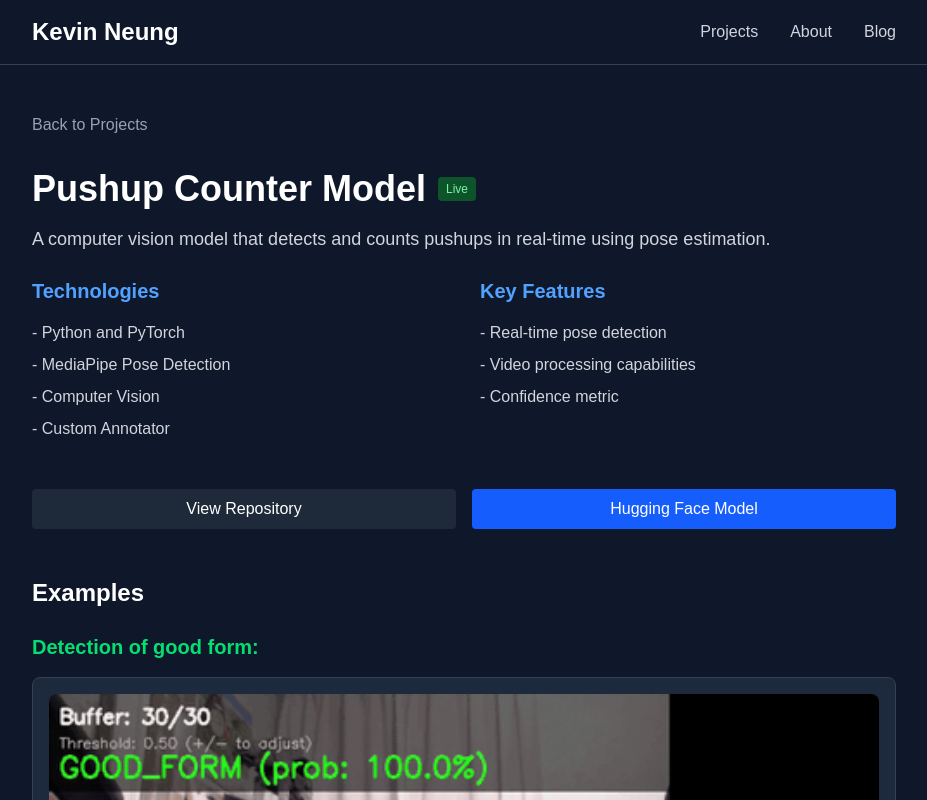
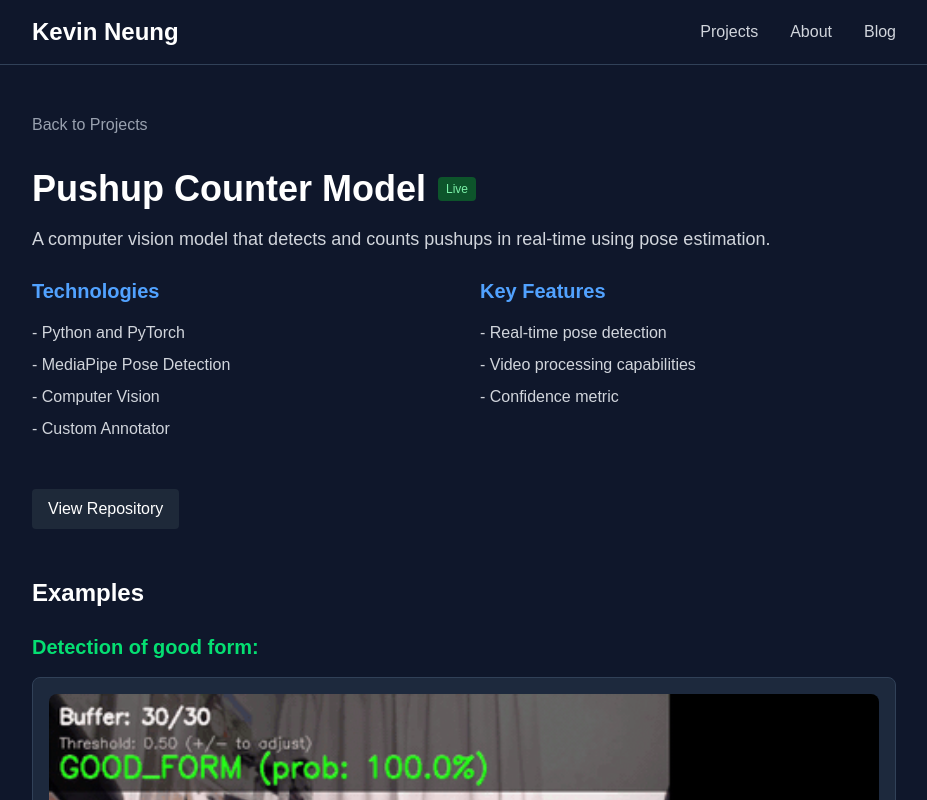
Before and after one commit to kevinneung/kevinneung.github.io, a Next.js app: page /projects/pushup-form-classification in a window 1280 px wide. Shown: the top 800 px of the page, without its empty margins (176-1103 px from the left). Built offline with nearby package versions, Linux system fonts and the light colour scheme.

Commit message:
disable hugging face demo temporarily
disabled button for hugging face demo, until integration and re-training is finished

```diff
--- a/app/projects/pushup-form-classification/page.tsx
+++ b/app/projects/pushup-form-classification/page.tsx
@@ -49,7 +49,7 @@ export default function PushupProjectPage() {
             </div>
           </div>
 
-          <div className="grid md:grid-cols-2 gap-4 mb-12">
+          <div className="flex gap-4 mb-12">
             <a
               href="https://github.com/kevinneung/pushup_model"
               target="_blank"
@@ -58,6 +58,7 @@ export default function PushupProjectPage() {
             >
               View Repository
             </a>
+            {/* TODO: Re-enable when Hugging Face model is ready
             <a
               href="https://huggingface.co/kevinneung/pushup_model"
               target="_blank"
@@ -66,6 +67,7 @@ export default function PushupProjectPage() {
             >
               Hugging Face Model
             </a>
+            */}
           </div>
         </div>
 
```
